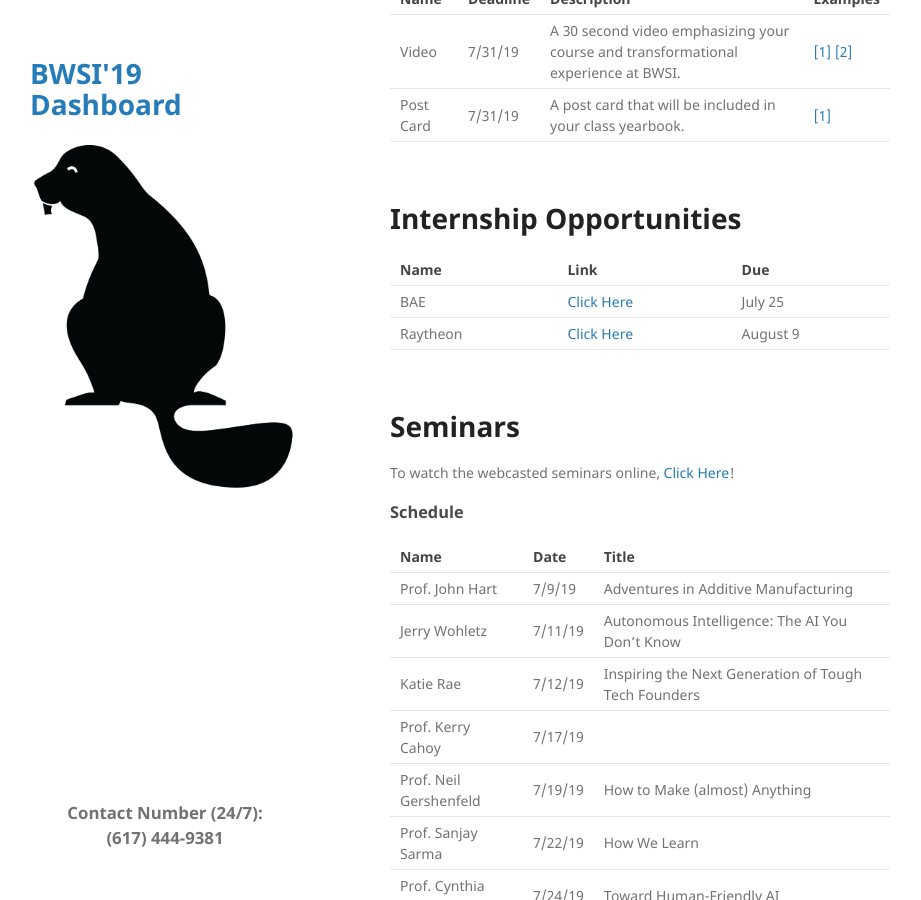
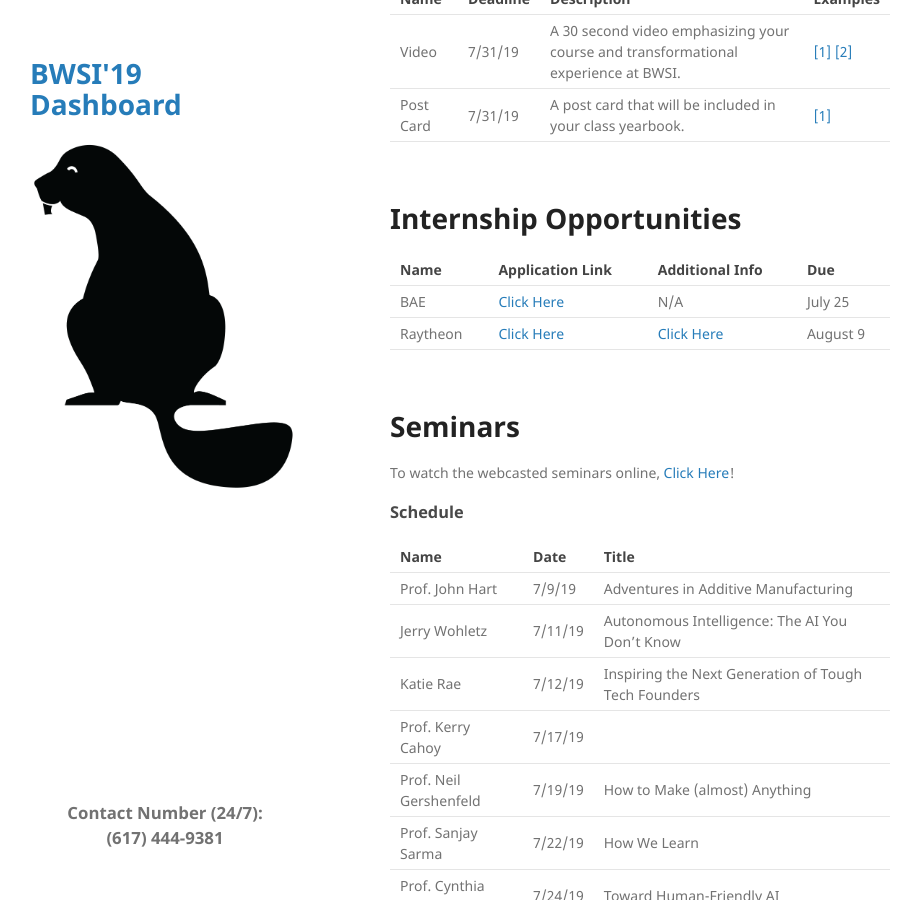
Before and after one commit to jggrimm/bwsi-dashboard, a Jekyll site: the page built from index.md, in a window 1280 px wide and 900 px high, scrolled down 973 px. Shown: the whole window, without its empty margins (180-1101 px from the left). Built offline with Jekyll 4.4.1, drawn with Linux system fonts in a browser that asks for light colours; the repository's description, which GitHub fills in, is left out.

Commit message:
Update index.md

```diff
--- a/index.md
+++ b/index.md
@@ -43,10 +43,10 @@ __To be completed by each student.__
 
 # Internship Opportunities
 
-| Name | Link | Due |
-| ---- | ---- | --- |
-| BAE  | [Click Here](https://jobs.baesystems.com/global/en/job/52546BR/Engineering-Intern-High-School-Graduates-Class-of-2020) | July 25 |
-| Raytheon | [Click Here](https://raytheon.com/beaverworks)| August 9 |
+| Name | Application Link | Additional Info | Due |
+| ---- | ---------------- | --------------- | --- |
+| BAE  | [Click Here](https://jobs.baesystems.com/global/en/job/52546BR/Engineering-Intern-High-School-Graduates-Class-of-2020) | N/A | July 25 |
+| Raytheon | [Click Here](https://raytheon.com/beaverworks) | [Click Here](https://drive.google.com/file/d/1CGYb-bRBJD7sD1Rl7ISKg79iJx0dLs0r/view) | August 9 |
 
 <br/>
 
```
